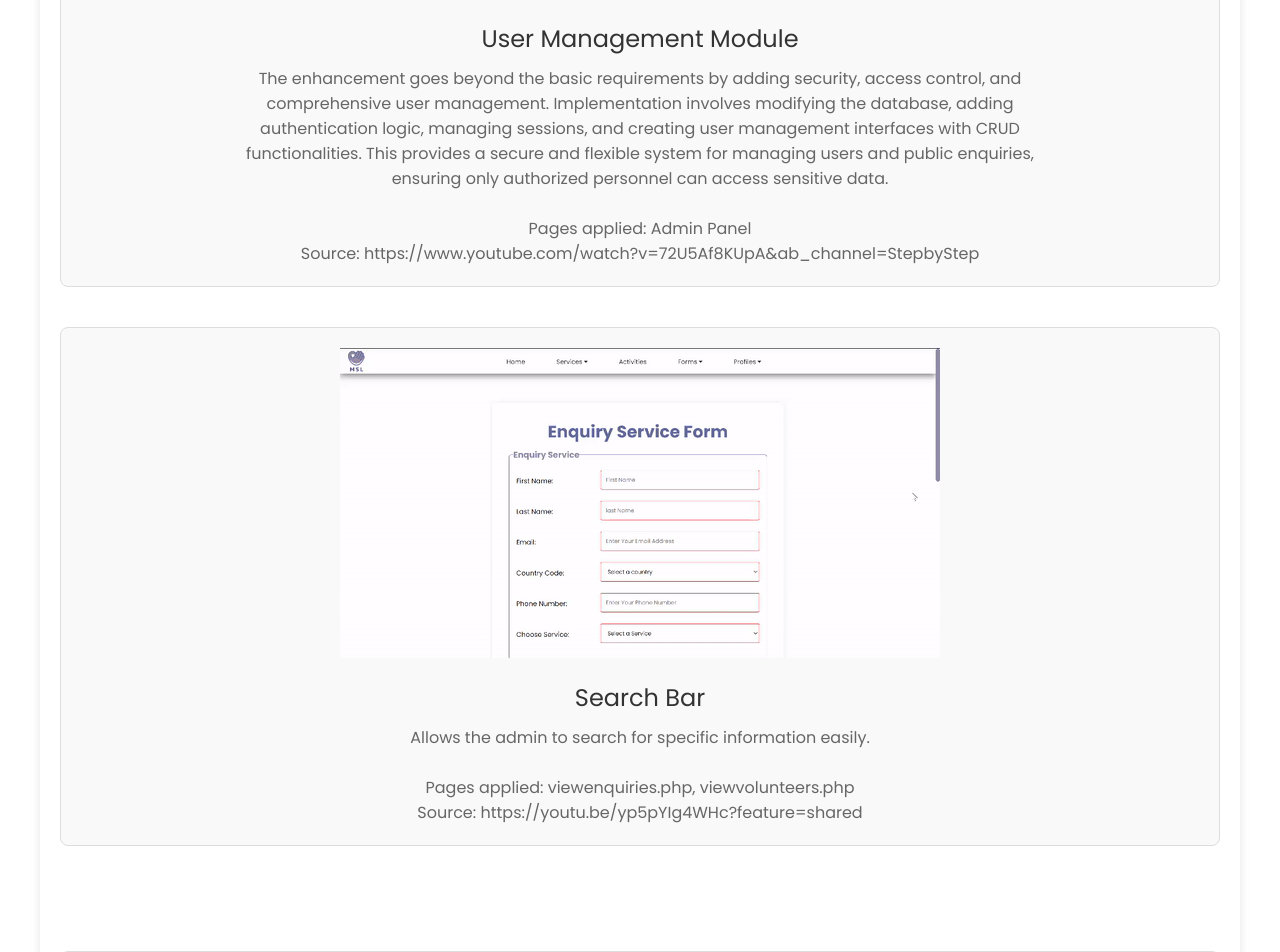
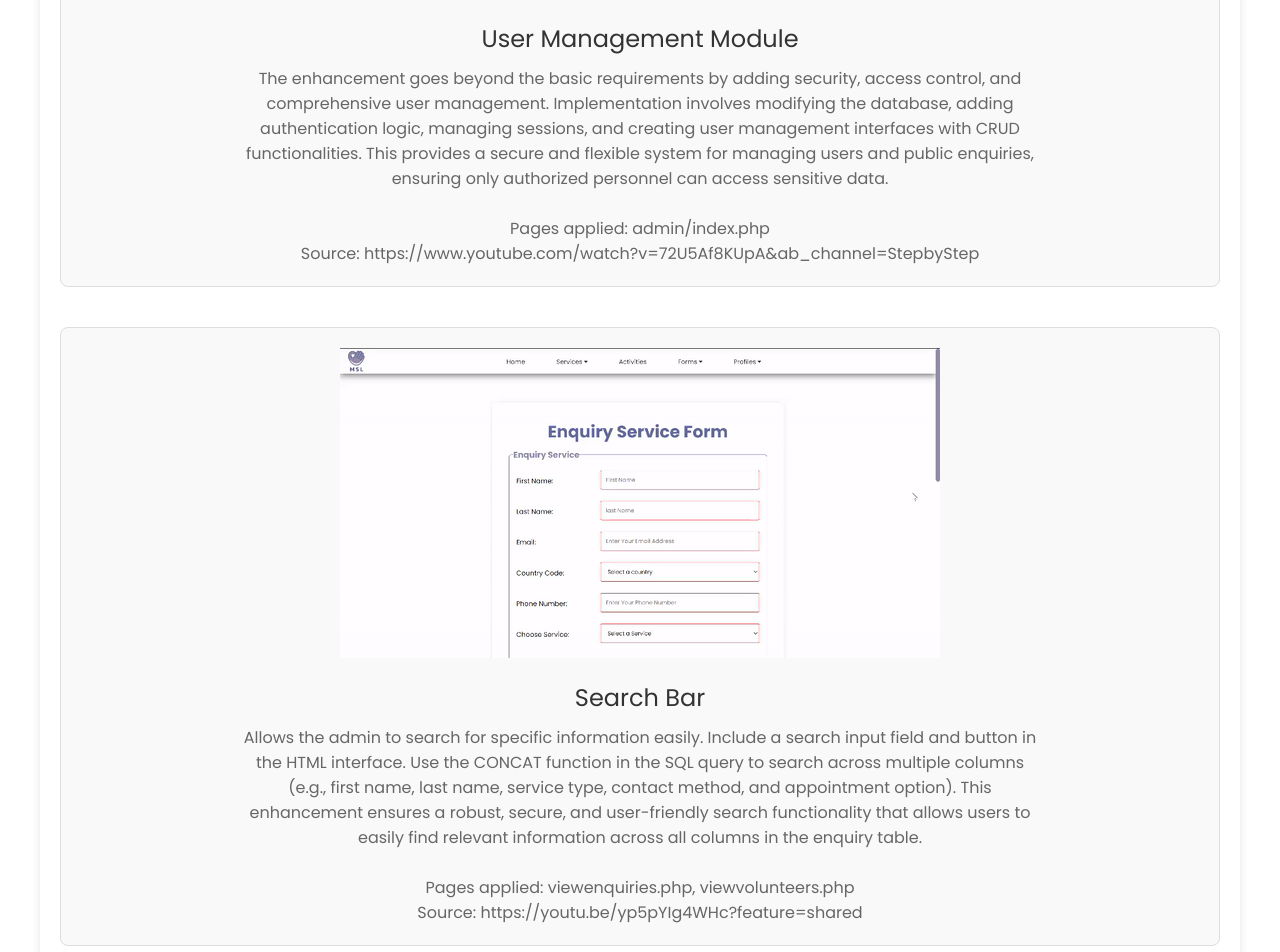
Before and after one commit to Zwe-Zwe/Inquiry-Project-Assignment-2, a PHP site: page /enhancement2.php in a window 1280 px wide. Shown: the part 1285-2237 px from the top of the page. Run offline with PHP 8.4, Linux system fonts and the light colour scheme.

Commit message:
added more descripiton to enhancement2

```diff
--- a/enhancement2.php
+++ b/enhancement2.php
@@ -169,7 +169,7 @@
           Implementation involves modifying the database, adding authentication logic, managing sessions, and creating user management interfaces with CRUD functionalities.
           This provides a secure and flexible system for managing users and public enquiries, ensuring only authorized personnel can access sensitive data.            <br />
             <br />
-            Pages applied: Admin Panel
+            Pages applied: admin/index.php
             <br />
             Source:
             https://www.youtube.com/watch?v=72U5Af8KUpA&ab_channel=StepbyStep
@@ -188,7 +188,7 @@
 
           <p class="enhc_name">Search Bar</p>
           <p class="enhc_desc">
-            Allows the admin to search for specific information easily.
+            Allows the admin to search for specific information easily. Include a search input field and button in the HTML interface. Use the CONCAT function in the SQL query to search across multiple columns (e.g., first name, last name, service type, contact method, and appointment option). This enhancement ensures a robust, secure, and user-friendly search functionality that allows users to easily find relevant information across all columns in the enquiry table.
             <br />
             <br />
             Pages applied: viewenquiries.php, viewvolunteers.php
@@ -219,7 +219,7 @@
           Handle sorting parameters in the PHP code to dynamically sort the user data as per the selected criteria.
           This enhancement allows administrators to easily manage and view users in a sorted and organized manner, providing a better user management experience.            <br />
             <br />
-            Pages applied: Admin Panel
+            Pages applied: admin/index.php
             <br />
             Source:
             https://www.mysqltutorial.org/mysql-basics/mysql-order-by/#:~:text=Use%20the%20ORDER%20BY%20clause,the%20FROM%20and%20SELECT%20clauses.
```
